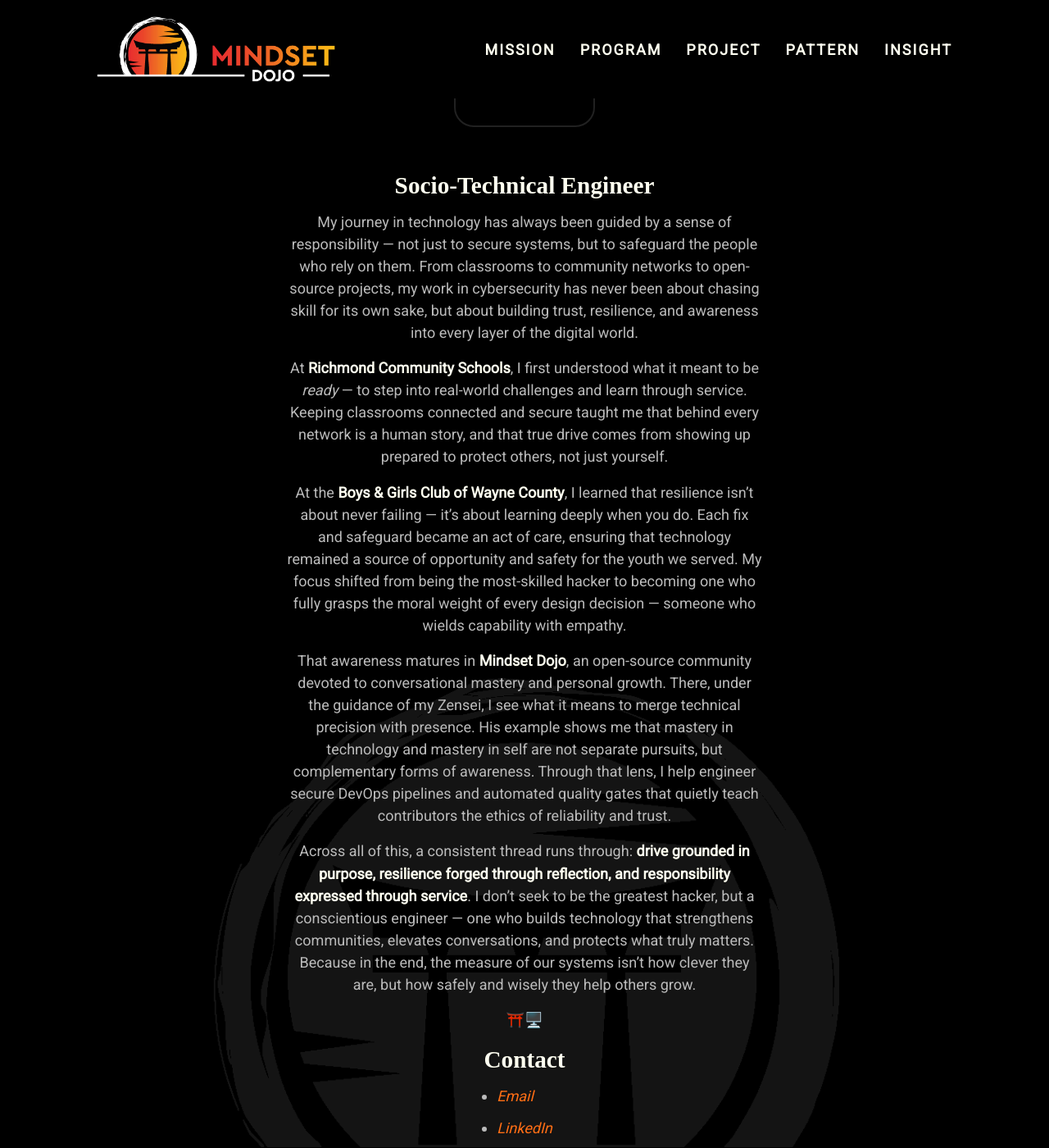
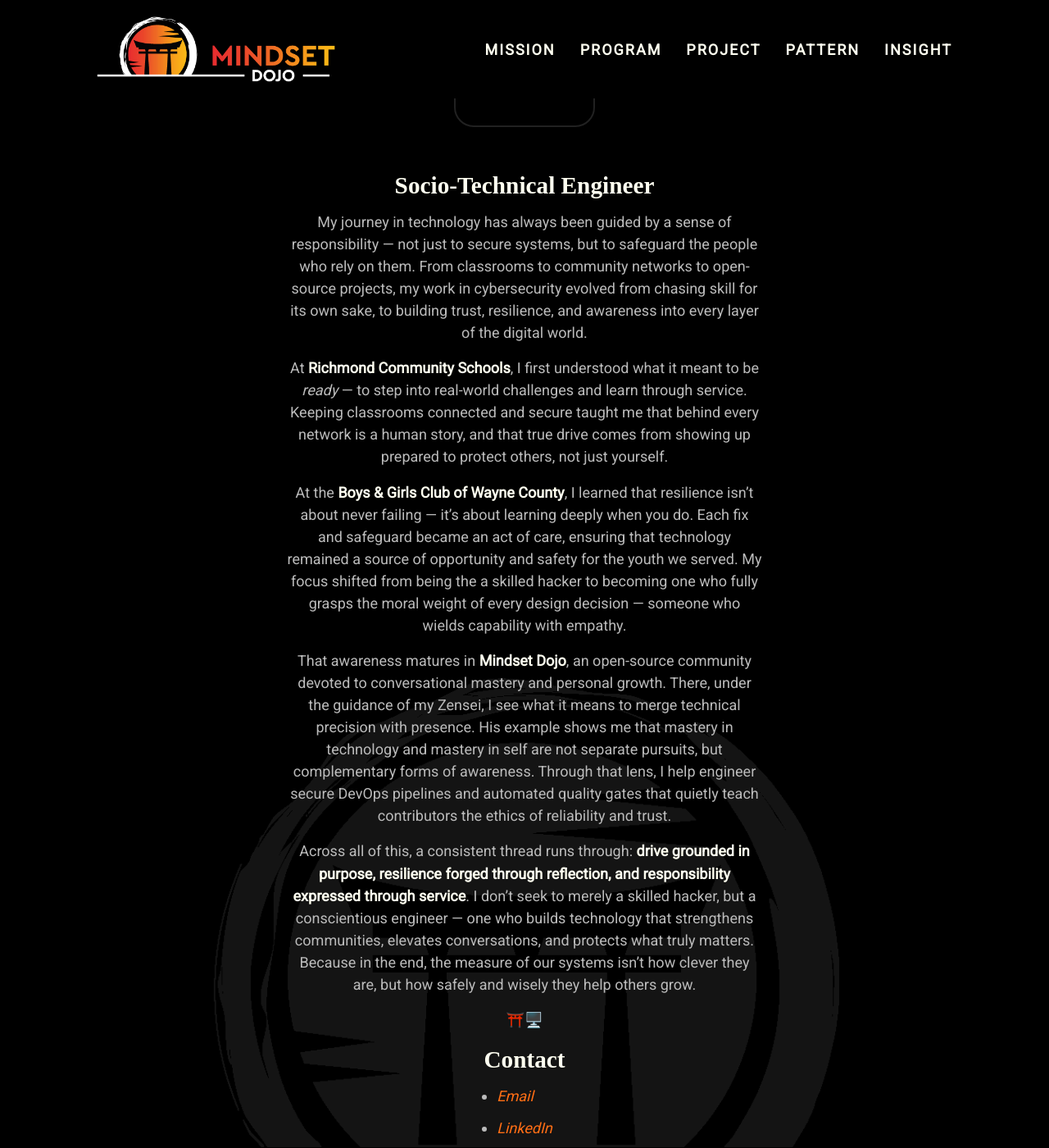
Before and after one commit to mindset-dojo/mindset-dojo.github.io, a Jekyll site: the page built from _authors/kyle-ingersoll.md, in a window 1280 px wide and 1400 px high, scrolled down 395 px. Shown: the whole window at 82% size. Built offline with Jekyll 4.4.1, drawn with Linux system fonts in a browser that asks for light colours; some web fonts are replaced.

Commit message:
refactor(kyle-ingersoll): soften and refine language to clarify arc.

```diff
--- a/_authors/kyle-ingersoll.md
+++ b/_authors/kyle-ingersoll.md
@@ -18,15 +18,15 @@ leadership_designations:
 about: |
   ### Socio-Technical Engineer
 
-  My journey in technology has always been guided by a sense of responsibility — not just to secure systems, but to safeguard the people who rely on them. From classrooms to community networks to open-source projects, my work in cybersecurity has never been about chasing skill for its own sake, but about building trust, resilience, and awareness into every layer of the digital world.
+  My journey in technology has always been guided by a sense of responsibility — not just to secure systems, but to safeguard the people who rely on them. From classrooms to community networks to open-source projects, my work in cybersecurity evolved from chasing skill for its own sake, to building trust, resilience, and awareness into every layer of the digital world.
 
   At **Richmond Community Schools**, I first understood what it meant to be *ready* — to step into real-world challenges and learn through service. Keeping classrooms connected and secure taught me that behind every network is a human story, and that true drive comes from showing up prepared to protect others, not just yourself.
 
-  At the **Boys & Girls Club of Wayne County**, I learned that resilience isn’t about never failing — it’s about learning deeply when you do. Each fix and safeguard became an act of care, ensuring that technology remained a source of opportunity and safety for the youth we served. My focus shifted from being the most-skilled hacker to becoming one who fully grasps the moral weight of every design decision — someone who wields capability with empathy.
+  At the **Boys & Girls Club of Wayne County**, I learned that resilience isn’t about never failing — it’s about learning deeply when you do. Each fix and safeguard became an act of care, ensuring that technology remained a source of opportunity and safety for the youth we served. My focus shifted from being the a skilled hacker to becoming one who fully grasps the moral weight of every design decision — someone who wields capability with empathy.
 
   That awareness matures in **Mindset Dojo**, an open-source community devoted to conversational mastery and personal growth. There, under the guidance of my Zensei, I see what it means to merge technical precision with presence. His example shows me that mastery in technology and mastery in self are not separate pursuits, but complementary forms of awareness. Through that lens, I help engineer secure DevOps pipelines and automated quality gates that quietly teach contributors the ethics of reliability and trust.
 
-  Across all of this, a consistent thread runs through: **drive grounded in purpose, resilience forged through reflection, and responsibility expressed through service**. I don’t seek to be the greatest hacker, but a conscientious engineer — one who builds technology that strengthens communities, elevates conversations, and protects what truly matters. Because in the end, the measure of our systems isn’t how clever they are, but how safely and wisely they help others grow.
+  Across all of this, a consistent thread runs through: **drive grounded in purpose, resilience forged through reflection, and responsibility expressed through service**. I don’t seek to merely a skilled hacker, but a conscientious engineer — one who builds technology that strengthens communities, elevates conversations, and protects what truly matters. Because in the end, the measure of our systems isn’t how clever they are, but how safely and wisely they help others grow.
 
   ⛩️🖥️
 
```
